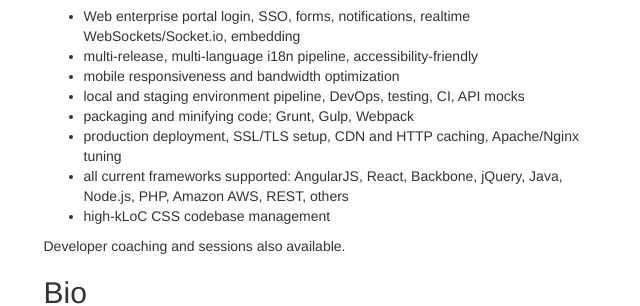
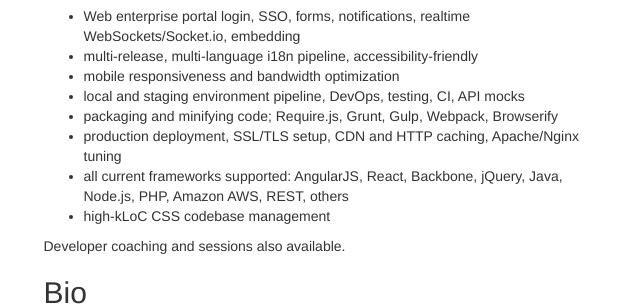
Before and after one commit to unframework/unframework-website, a Jekyll site: the page built from ui-architecture.md, in a window 1280 px wide. Shown: the part 426-732 px from the top of the page, without its empty margins (319-959 px from the left). Built offline with Jekyll 4.4.1, drawn with Linux system fonts in a browser that asks for light colours.

Commit message:
Add packaging tools

```diff
--- a/ui-architecture.md
+++ b/ui-architecture.md
@@ -16,7 +16,7 @@
 - multi-release, multi-language i18n pipeline, accessibility-friendly
 - mobile responsiveness and bandwidth optimization
 - local and staging environment pipeline, DevOps, testing, CI, API mocks
-- packaging and minifying code; Grunt, Gulp, Webpack
+- packaging and minifying code; Require.js, Grunt, Gulp, Webpack, Browserify
 - production deployment, SSL/TLS setup, CDN and HTTP caching, Apache/Nginx tuning
 - all current frameworks supported: AngularJS, React, Backbone, jQuery, Java, Node.js, PHP, Amazon AWS, REST, others
 - high-kLoC CSS codebase management
```
